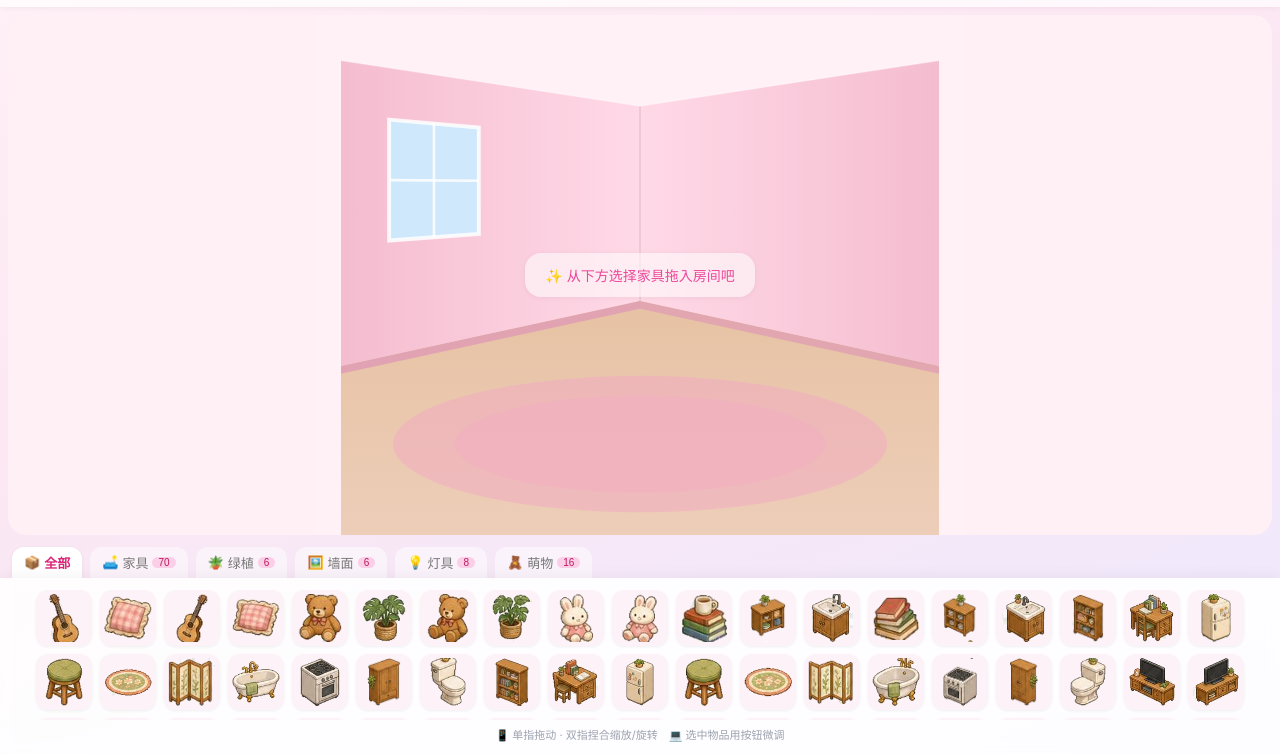
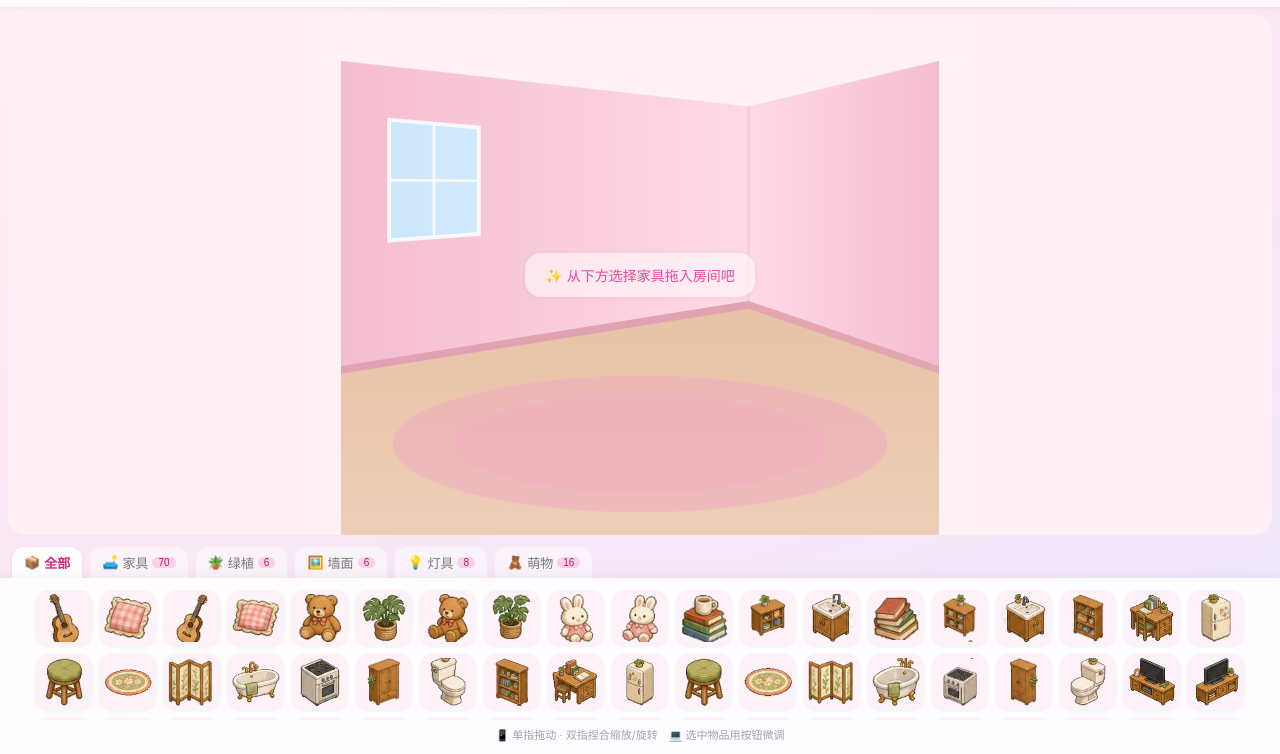
Before and after one commit to LittleZGod/House-decoration, a plain HTML site: page index.html in a window 1280 px wide. Shown: the part 46-800 px from the top of the page. Drawn offline with Linux system fonts and the light colour scheme.

Commit message:
墙角线右移到 2/3 处，左墙占 2/3 右墙占 1/3
Co-Authored-By: Claude Opus 4.7 <noreply@anthropic.com>

```diff
--- a/index.html
+++ b/index.html
@@ -182,17 +182,17 @@ function renderBg(){
       <linearGradient id="fg" x1="0" y1="0" x2="0" y2="1"><stop offset="0" stop-color="${t.floor}"/><stop offset="1" stop-color="${t.floor}" stop-opacity=".75"/></linearGradient>
     </defs>
     <rect x="0" y="0" width="1000" height="800" fill="${t.ceil}"/>
-    <polygon points="0,0 1000,0 1000,70 500,140 0,70" fill="${t.ceil}"/>
-    <polygon points="40,70 500,140 500,440 40,540" fill="url(#lg)"/>
-    <polygon points="960,70 500,140 500,440 960,540" fill="url(#rgd)"/>
-    <polygon points="40,540 500,440 960,540 960,800 40,800" fill="url(#fg)"/>
+    <polygon points="0,0 1000,0 1000,70 667,140 0,70" fill="${t.ceil}"/>
+    <polygon points="40,70 667,140 667,440 40,540" fill="url(#lg)"/>
+    <polygon points="960,70 667,140 667,440 960,540" fill="url(#rgd)"/>
+    <polygon points="40,540 667,440 960,540 960,800 40,800" fill="url(#fg)"/>
     <ellipse cx="500" cy="660" rx="380" ry="105" fill="${t.rug}" opacity=".5"/>
     <ellipse cx="500" cy="660" rx="285" ry="75" fill="${t.rug}" opacity=".4"/>
-    <polygon points="40,540 500,440 500,452 40,552" fill="${t.base}" opacity=".8"/>
-    <polygon points="500,440 960,540 960,552 500,452" fill="${t.base}" opacity=".7"/>
-    <line x1="500" y1="140" x2="500" y2="440" stroke="#000" stroke-opacity=".07" stroke-width="3"/>
-    <line x1="40" y1="70" x2="500" y2="140" stroke="#fff" stroke-opacity=".35" stroke-width="2"/>
-    <line x1="960" y1="70" x2="500" y2="140" stroke="#fff" stroke-opacity=".35" stroke-width="2"/>
+    <polygon points="40,540 667,440 667,452 40,552" fill="${t.base}" opacity=".8"/>
+    <polygon points="667,440 960,540 960,552 667,452" fill="${t.base}" opacity=".7"/>
+    <line x1="667" y1="140" x2="667" y2="440" stroke="#000" stroke-opacity=".07" stroke-width="3"/>
+    <line x1="40" y1="70" x2="667" y2="140" stroke="#fff" stroke-opacity=".35" stroke-width="2"/>
+    <line x1="960" y1="70" x2="667" y2="140" stroke="#fff" stroke-opacity=".35" stroke-width="2"/>
     <polygon points="114,161 252,173 252,337 114,347" fill="#cdeafd" opacity=".95"/>
     <polygon points="114,161 252,173 252,337 114,347" fill="none" stroke="#fff" stroke-width="6" stroke-opacity=".85"/>
     <line x1="183" y1="167" x2="183" y2="342" stroke="#fff" stroke-width="4" stroke-opacity=".85"/>
```
